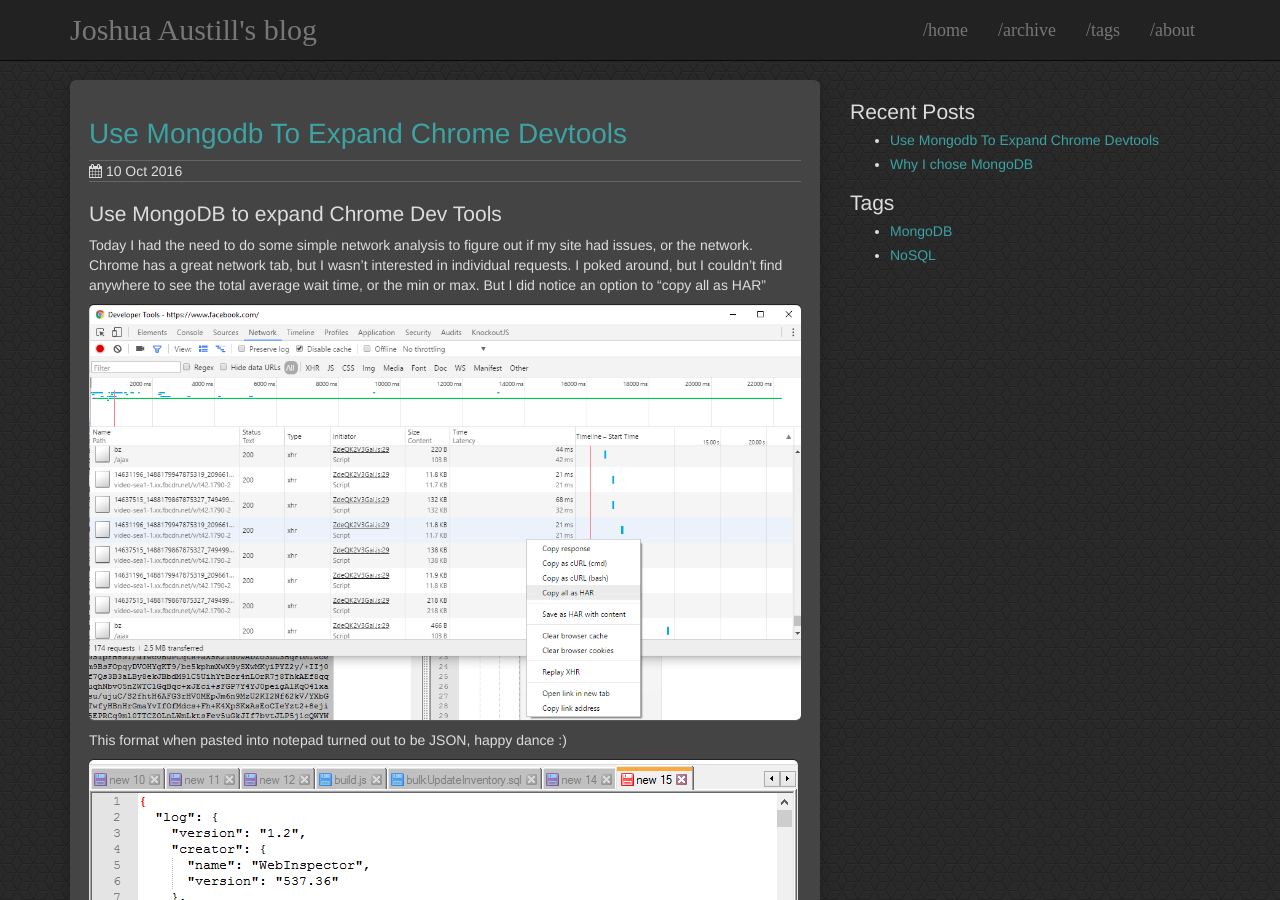
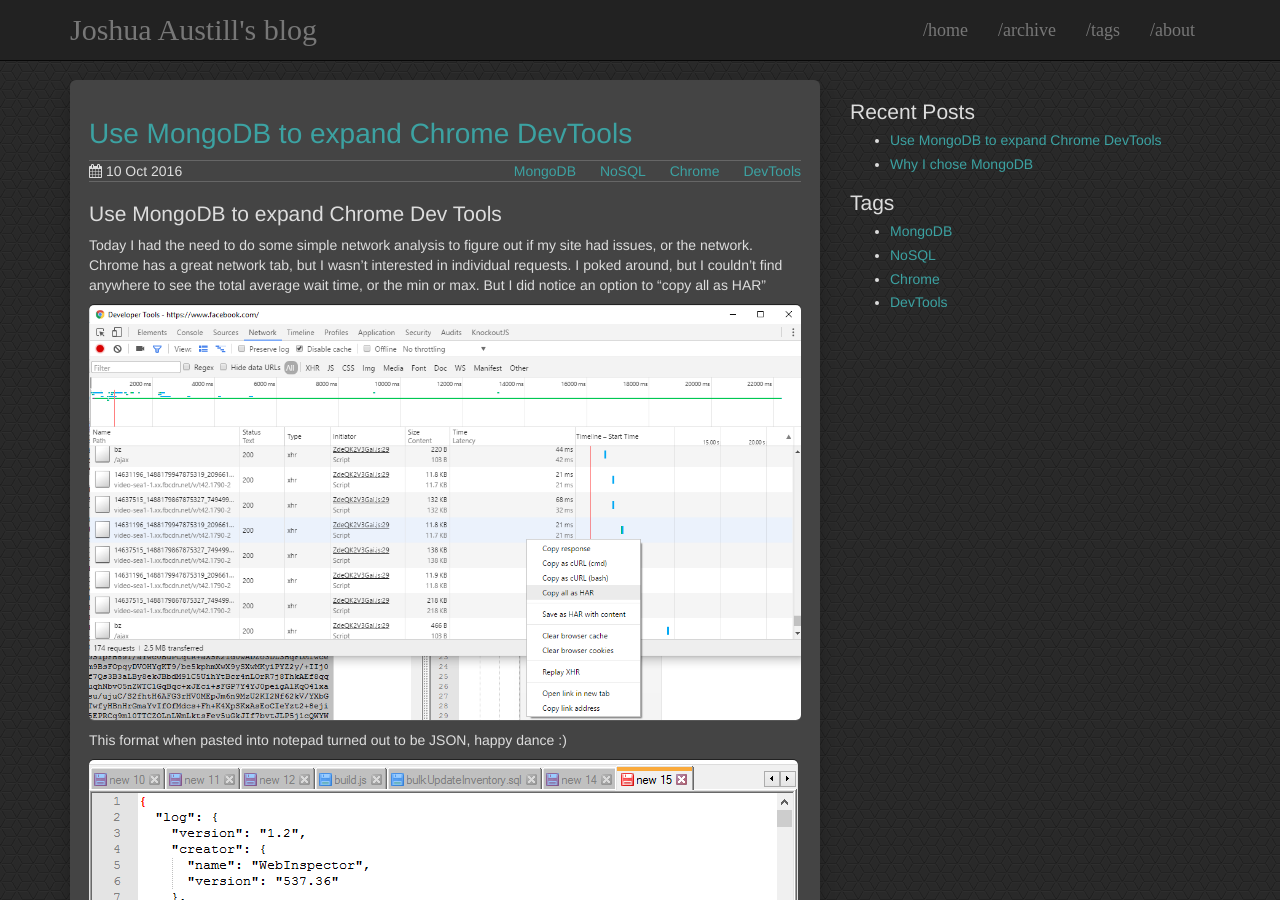
Before and after one commit to jlaustill/jlaustill.github.io, a Jekyll site: the page built from _posts/2016-10-10-use-mongodb-to-expand-chrome-devtools.md, in a window 1280 px wide and 900 px high. Built offline with Jekyll 4.4.1, drawn with Linux system fonts in a browser that asks for light colours.

Commit message:
Updated 2016-10-10-use-mongodb-to-expand-chrome-devtools.md

```diff
--- a/_posts/2016-10-10-use-mongodb-to-expand-chrome-devtools.md
+++ b/_posts/2016-10-10-use-mongodb-to-expand-chrome-devtools.md
@@ -3,6 +3,8 @@ published: true
 layout: post
 date: '2016-10-10 10:10:10 -0600'
 categories: MongoDB
+title: Use MongoDB to expand Chrome DevTools
+tags: MongoDB NoSQL Chrome DevTools
 ---
 ## Use MongoDB to expand Chrome Dev Tools
 
```
